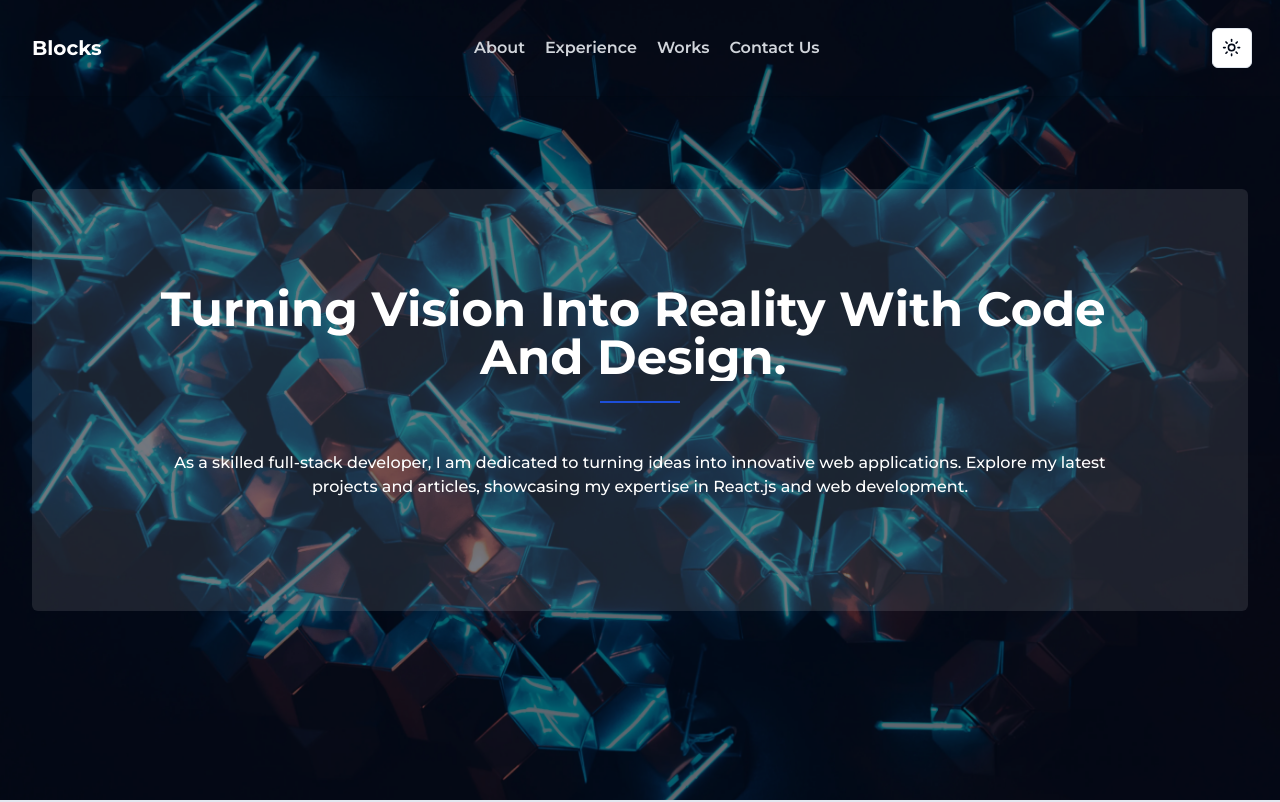
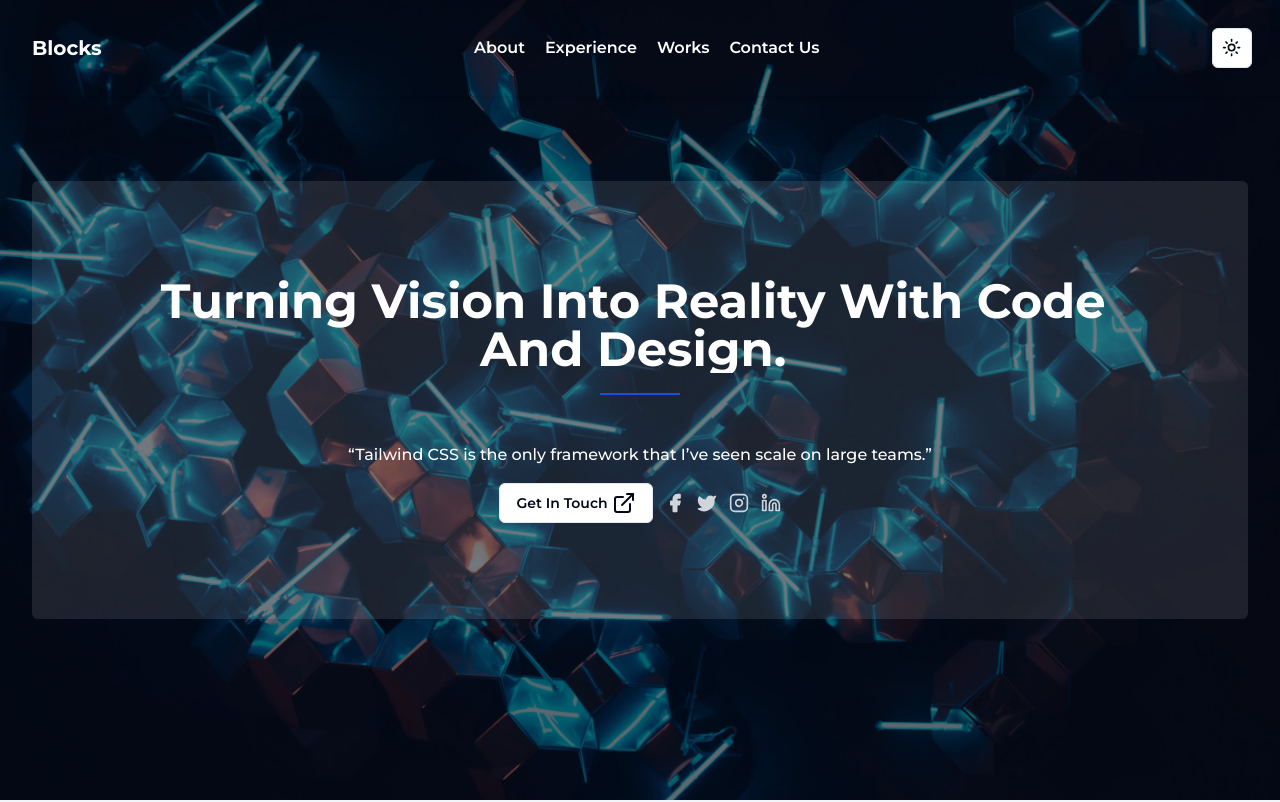
Before and after one commit to Avijit-Sarkar/blocks, a Next.js app: page / in a window 1280 px wide. Shown: the top 802 px of the page. Built offline with nearby package versions, Linux system fonts and the light colour scheme.

Commit message:
css fixes

```diff
--- a/src/app/layout.tsx
+++ b/src/app/layout.tsx
@@ -18,7 +18,7 @@ export default function RootLayout({
   return (
     <html lang="en" suppressHydrationWarning={true} className={inter.className}>
       <body
-        className="min-h-screen bg-slate-200  dark:bg-[#020817] antialiased"
+        className="min-h-screen bg-slate-100  dark:bg-[#020817] antialiased"
         suppressHydrationWarning={true}
       >
         <ThemeProvider attribute="class" defaultTheme="system" enableSystem>
--- a/src/components/Banner.tsx
+++ b/src/components/Banner.tsx
@@ -1,22 +1,81 @@
+"use client";
+import React from "react";
+import { Link as ScrollLink } from "react-scroll";
 import AnimatedText from "./AnimatedText";
+import {
+  ExternalLink,
+  Facebook,
+  Instagram,
+  LinkedinIcon,
+  Twitter,
+} from "lucide-react";
+import { cn } from "@/lib/utils";
+import { buttonVariants } from "./ui/Button";
+import Link from "next/link";
+
 function Banner() {
   return (
     <>
       <main className="flex items-center text-white w-full min-h-screen dark:text-light">
-        <div className="w-full h-full inline-block z-0 bg-white/10 rounded-md dark:bg-black/40 p-2 xl:p-24 lg:p-16 md:p-12 sm:p-8">
+        <div className="w-full h-full inline-block z-0 bg-white/10 rounded-md dark:bg-black/40 p-8 xl:p-24 lg:p-16 md:p-12 sm:p-8">
           <div className="flex items-center justify-between w-full lg:flex-col">
-            <div className=" flex flex-col items-center self-center w-full md:text-center">
+            <div className="flex flex-col items-center self-center w-full md:text-center">
               <AnimatedText
                 text="Turning Vision Into Reality With Code And Design."
-                className=" !text-left xl:!text-5xl md:!text-center lg:!text-6xl md:!text-5xl !text-3xl"
+                className="!text-left xl:!text-5xl md:!text-center lg:!text-6xl md:!text-5xl !text-3xl"
               />
               <span className="hidden md:flex mt-5 mb-8 mx-auto h-0.5 w-20 bg-blue-700"></span>
-              <p className="my-4 text-base font-medium lg:px-5 ">
-                As a skilled full-stack developer, I am dedicated to turning
-                ideas into innovative web applications. Explore my latest
-                projects and articles, showcasing my expertise in React.js and
-                web development.
+              <p className="my-4 text-base font-medium lg:px-5">
+                “Tailwind CSS is the only framework that I’ve seen scale on
+                large teams.”
               </p>
+              <div className="flex flex-col md:flex-row items-center justify-center">
+                <ScrollLink
+                  to="contact"
+                  spy={true}
+                  smooth={true}
+                  className={cn(
+                    buttonVariants({ variant: "outline" }),
+                    "text-dark dark:text-white cursor-pointer hover:bg-dark dark:hover:bg-white hover:text-white dark:hover:text-dark font-semibold"
+                  )}
+                >
+                  Get In Touch
+                  <ExternalLink className="w-6 ml-1" />
+                  <span className="sr-only">Contact Us</span>
+                </ScrollLink>
+                <span className="inline-flex sm:ml-auto sm:mt-0 mt-4 justify-center sm:justify-start">
+                  <Link
+                    href={""}
+                    className="md:ml-3 text-gray-300 hover:scale-110"
+                  >
+                    <Facebook
+                      fill="currentColor"
+                      className="w-4 h-4 md:w-5 md:h-5"
+                    />
+                  </Link>
+                  <Link
+                    href={""}
+                    className="ml-3 text-gray-300 hover:scale-110"
+                  >
+                    <Twitter
+                      fill="currentColor"
+                      className="w-4 h-4 md:w-5 md:h-5 "
+                    />
+                  </Link>
+                  <Link
+                    href={""}
+                    className="ml-3 text-gray-300 hover:scale-110"
+                  >
+                    <Instagram className="w-4 h-4 md:w-5 md:h-5" />
+                  </Link>
+                  <Link
+                    href={""}
+                    className="ml-3 text-gray-300 hover:scale-110"
+                  >
+                    <LinkedinIcon className="w-4 h-4 md:w-5 md:h-5" />
+                  </Link>
+                </span>
+              </div>
             </div>
           </div>
         </div>
--- a/src/components/GradiantText.tsx
+++ b/src/components/GradiantText.tsx
@@ -13,7 +13,7 @@ const GradiantText: React.FC<GradiantTextProps> = ({
 }) => {
   return (
     <div
-      className={`max-w-7xl mx-auto py-2 z-0 absolute flex justify-start items-start cursor-default select-none overflow-hidden bg-gradient-to-t dark:from-dark dark:via-slate-800 dark:to-slate-500 from-white via-slate-500 to-dark ${className}`}
+      className={`max-w-7xl mx-auto py-2 z-0 absolute flex justify-start items-start cursor-default select-none overflow-hidden bg-gradient-to-t dark:from-dark dark:via-slate-800 dark:to-slate-500 from-white via-slate-500 to-slate-600 ${className}`}
       style={{
         WebkitBackgroundClip: "text",
         WebkitTextFillColor: "transparent",
--- a/src/components/MobileNav.tsx
+++ b/src/components/MobileNav.tsx
@@ -44,8 +44,10 @@ const MobileNav: React.FC<MobileNavProps> = ({
             smooth={true}
             onSetActive={handleSetActive}
             className={`${
-              activeSection === "about" ? "text-white" : "text-gray-300"
-            } cursor-pointer mr-5 hover:scale-110`}
+              activeSection === "about"
+                ? "dark:text-white"
+                : "dark:text-gray-300"
+            }  mr-5 `}
           >
             About
           </Link>
@@ -58,8 +60,10 @@ const MobileNav: React.FC<MobileNavProps> = ({
             smooth={true}
             onSetActive={handleSetActive}
             className={`${
-              activeSection === "experience" ? "text-white" : "text-gray-300"
-            } cursor-pointer mr-5 hover:scale-110`}
+              activeSection === "experience"
+                ? "dark:text-white"
+                : "dark:text-gray-300"
+            }  mr-5 `}
           >
             Experience
           </Link>
@@ -72,8 +76,10 @@ const MobileNav: React.FC<MobileNavProps> = ({
             smooth={true}
             onSetActive={handleSetActive}
             className={`${
-              activeSection === "works" ? "text-white" : "text-gray-300"
-            } cursor-pointer mr-5 hover:scale-110`}
+              activeSection === "works"
+                ? "dark:text-white"
+                : "dark:text-gray-300"
+            }  mr-5 `}
           >
             Works
           </Link>
@@ -86,8 +92,10 @@ const MobileNav: React.FC<MobileNavProps> = ({
             smooth={true}
             onSetActive={handleSetActive}
             className={`${
-              activeSection === "contact" ? "text-white" : "text-gray-300"
-            } cursor-pointer mr-5 hover:scale-110`}
+              activeSection === "contact"
+                ? "dark:text-white"
+                : "dark:text-gray-300"
+            }  mr-5 `}
           >
             Contact
           </Link>
--- a/src/components/NavBar.tsx
+++ b/src/components/NavBar.tsx
@@ -69,7 +69,9 @@ const Navbar = () => {
             smooth={true}
             onSetActive={handleSetActive}
             className={`${
-              activeSection === "about" ? "text-white" : "text-gray-300"
+              activeSection === "about"
+                ? "text-prime dark:text-white scale-110"
+                : "dark:text-gray-300"
             } cursor-pointer mr-5 hover:scale-110`}
           >
             About
@@ -81,7 +83,9 @@ const Navbar = () => {
             smooth={true}
             onSetActive={handleSetActive}
             className={`${
-              activeSection === "experience" ? "text-white" : "text-gray-300"
+              activeSection === "experience"
+                ? "text-prime dark:text-white scale-110"
+                : "dark:text-gray-300"
             } cursor-pointer mr-5 hover:scale-110`}
           >
             Experience
@@ -93,7 +97,9 @@ const Navbar = () => {
             smooth={true}
             onSetActive={handleSetActive}
             className={`${
-              activeSection === "works" ? "text-white" : "text-gray-300"
+              activeSection === "works"
+                ? "text-prime dark:text-white scale-110"
+                : "dark:text-gray-300"
             } cursor-pointer mr-5 hover:scale-110`}
           >
             Works
@@ -105,7 +111,9 @@ const Navbar = () => {
             smooth={true}
             onSetActive={handleSetActive}
             className={`${
-              activeSection === "contact" ? "text-white" : "text-gray-300"
+              activeSection === "contact"
+                ? "text-prime dark:text-white scale-110"
+                : "dark:text-gray-300"
             } cursor-pointer mr-5 hover:scale-110`}
           >
             Contact Us
```
